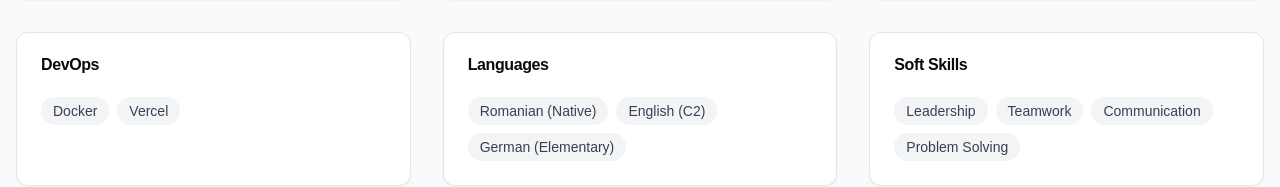
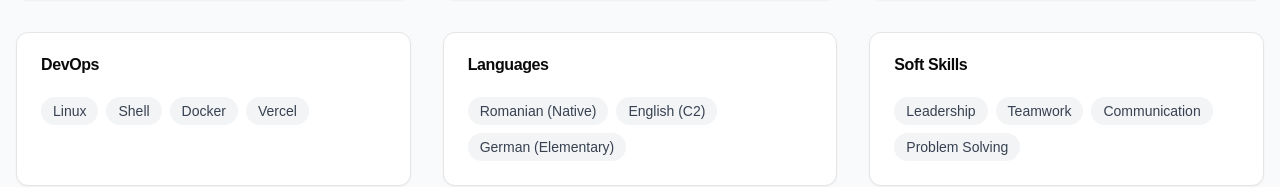
Before and after one commit to antonio-hus/Portfolio, a Next.js app: page / in a window 1280 px wide. Shown: the part 1968-2155 px from the top of the page. Built offline with nearby package versions, Linux system fonts and the light colour scheme.

Commit message:
Improved Skill Section

```diff
--- a/components/antoniohus-portfolio.tsx
+++ b/components/antoniohus-portfolio.tsx
@@ -186,7 +186,7 @@ export function AntonioHusPortfolio() {
                   },
                   {
                     category: "DevOps",
-                    skills: ["Docker", "Vercel"]
+                    skills: ["Linux", "Shell", "Docker", "Vercel"]
                   },
                   {
                     category: "Languages",
```
